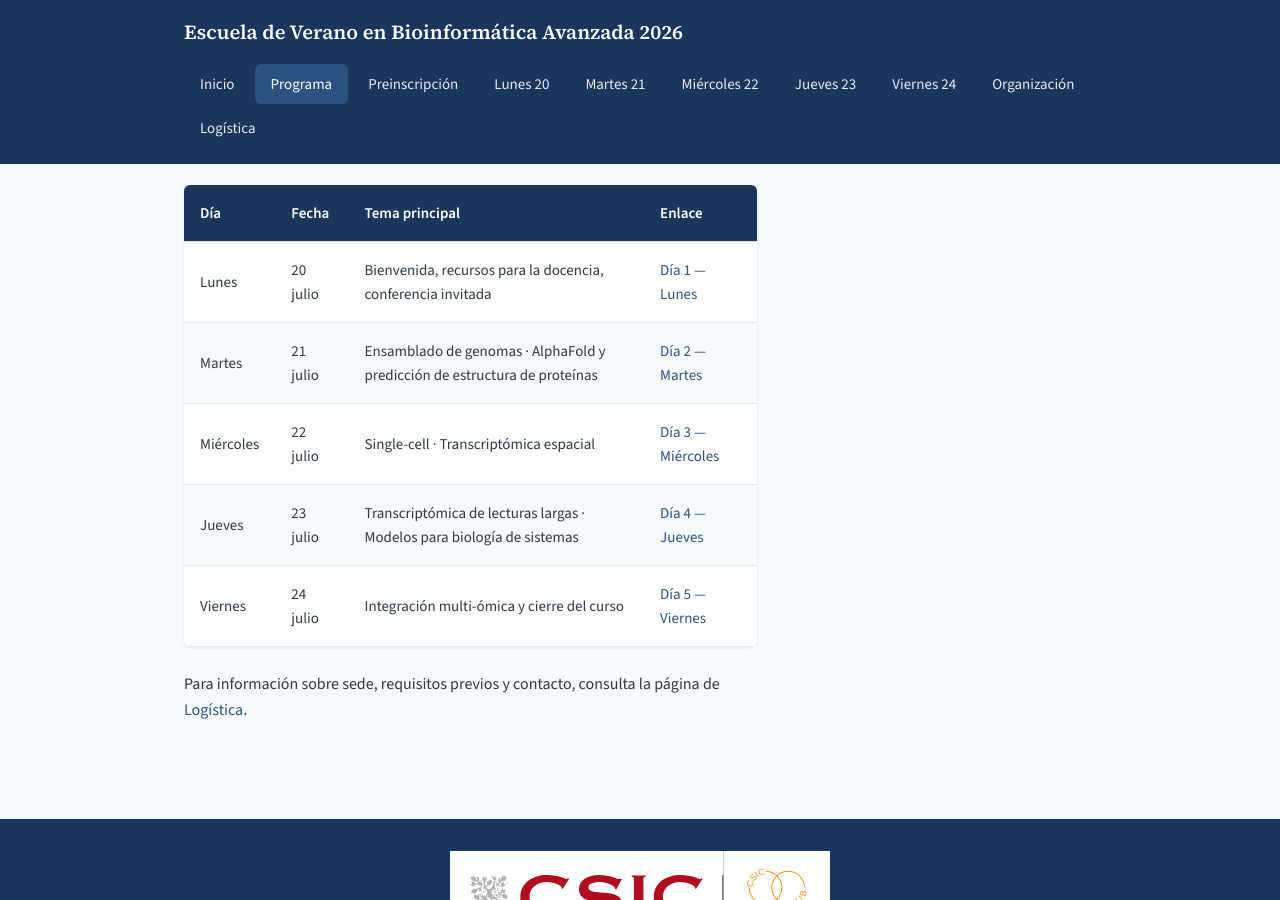
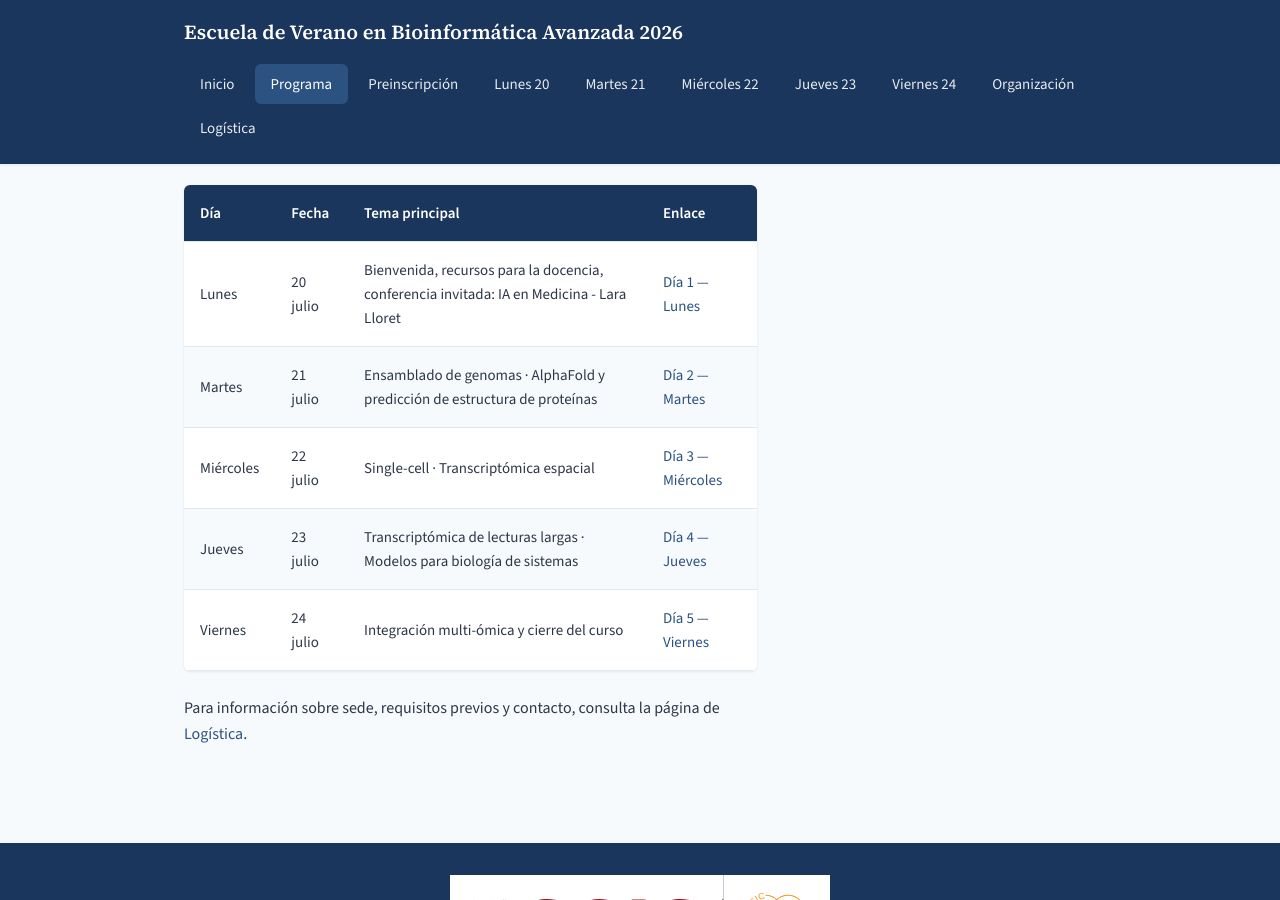
Before and after one commit to ConexionBCB/Summer_School_2026, a Jekyll site: the page built from pages/schedule.md, in a window 1280 px wide and 900 px high, scrolled down 375 px. Built offline with Jekyll 4.4.1, drawn with Linux system fonts in a browser that asks for light colours.

Commit message:
update schedule

```diff
--- a/pages/schedule.md
+++ b/pages/schedule.md
@@ -13,7 +13,7 @@ los temas y enlaces a los materiales teóricos y prácticos.
 
 | Día       | Fecha      | Tema principal                                                                 | Enlace |
 |-----------|------------|-------------------------------------------------------------------------------|--------|
-| Lunes     | 20 julio   | Bienvenida, recursos para la docencia, conferencia invitada         | [Día 1 — Lunes]({{ site.baseurl }}/day1-monday/) |
+| Lunes     | 20 julio   | Bienvenida, recursos para la docencia, conferencia invitada: IA en Medicina - Lara Lloret         | [Día 1 — Lunes]({{ site.baseurl }}/day1-monday/) |
 | Martes    | 21 julio   | Ensamblado de genomas · AlphaFold y predicción de estructura de proteínas    | [Día 2 — Martes]({{ site.baseurl }}/day2-tuesday/) |
 | Miércoles | 22 julio   | Single‑cell · Transcriptómica espacial                                        | [Día 3 — Miércoles]({{ site.baseurl }}/day3-wednesday/) |
 | Jueves    | 23 julio   | Transcriptómica de lecturas largas · Modelos para biología de sistemas       | [Día 4 — Jueves]({{ site.baseurl }}/day4-thursday/) |
```
